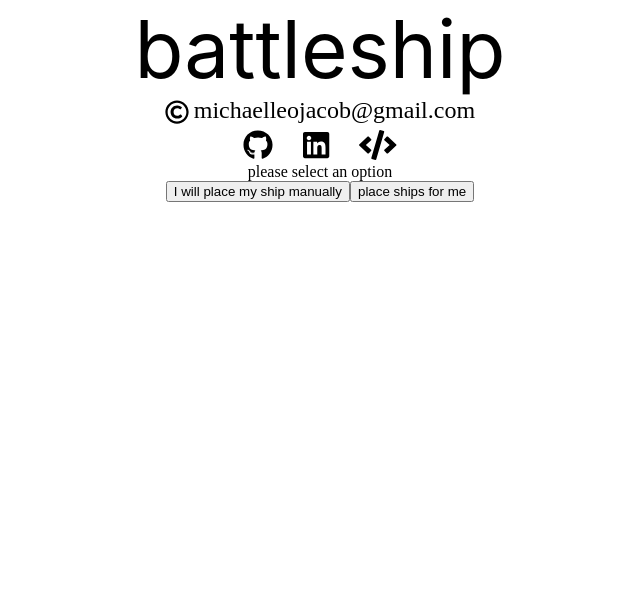
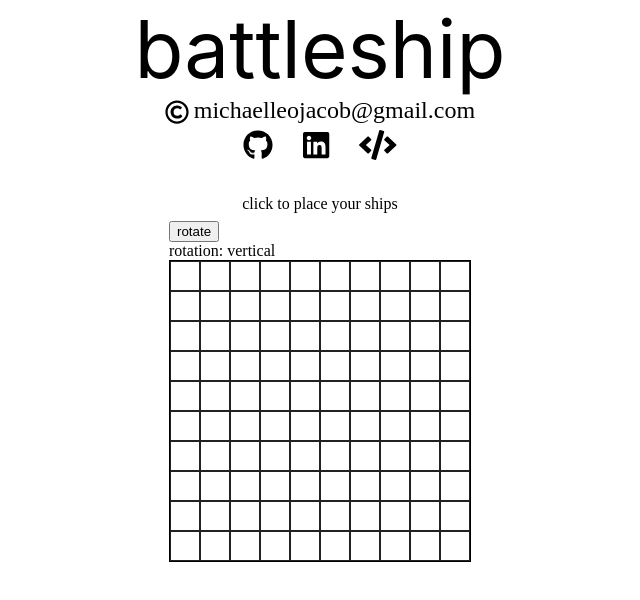
Before and after one commit to Michaelleojacob/bsBattleShipV1, a website built with webpack: page src/index.html in a window 1280 px wide. Both pictures are taken after a click on the button "I will place my ship manually". Shown: the whole page, without its empty margins (320-960 px from the left). Built offline with nearby package versions, Linux system fonts and the light colour scheme.

Commit message:
Undergoing a total overhaul, refactor and cleanup.
completely reworked the dom, how the page is loading certain things. I am moving around files, and adding more structure now that i have a better idea of what is going on.

went as far as to add a tooltip which is very easy to update. added the header and socials.

initial screen, logic and appearance are looking clean. I changed how i handle rendering the boards, the grids, and the game area in general. Getting a ton of use out of pubsub.

now I just need to clean up the working code I had from the modal attempt into this new non modal single page, re rendering gameArea type structure I have set up. I like this version a LOT better. it is so clean and straight forward so far, i love it.

```diff
--- a/src/cacheDom/cacheDom.js
+++ b/src/cacheDom/cacheDom.js
@@ -1,12 +1,14 @@
 function cacheDom() {
   const container = document.querySelector('#container');
+  const headerAndSocialsWrap = container.querySelector('#headerAndSocialsWrap');
+  const tooltipAndGameAreaWrap = container.querySelector('#tooltipAndGameAreaWrap');
 
   return {
     container,
-    header: container.querySelector('#header'),
-    socials: container.querySelector('#socials'),
-    tooltip: container.querySelector('#tooltip'),
-    gameArea: container.querySelector('#gameArea'),
+    header: headerAndSocialsWrap.querySelector('#header'),
+    socials: headerAndSocialsWrap.querySelector('#socials'),
+    tooltip: tooltipAndGameAreaWrap.querySelector('#tooltip'),
+    gameArea: tooltipAndGameAreaWrap.querySelector('#gameArea'),
   };
 }
 
--- /dev/null
+++ b/src/domComponents/renderPlayerGrid.js
@@ -0,0 +1,11 @@
+import dom from '../domCreator/domCreator';
+import removeAllChildNodes from '../removeAllChildren/removeAllChildren';
+
+export default function renderPlayerGrid(getboard, parent) {
+  removeAllChildNodes(parent);
+  const entries = Object.entries(getboard);
+  entries.forEach(([key, value]) => {
+    const element = dom({ classes: [key, `p${value}`, 'cell'] });
+    parent.appendChild(element);
+  });
+}
--- /dev/null
+++ b/src/domComponents/rotateComponent.js
@@ -0,0 +1,63 @@
+import dom from '../domCreator/domCreator';
+
+export default function makeRotateComponent() {
+  const rotateWrap = dom({ attributes: [{ id: 'rotateWrap' }] });
+  const rotate = dom({ tag: 'button', text: 'rotate', attributes: [{ id: 'rotateBtn' }] });
+  const textWrap = dom({ attributes: [{ id: 'textWrap' }] });
+  const staticText = dom({ tag: 'span', text: 'rotation: ' });
+  const dynamicText = dom({ tag: 'span', text: '' });
+  rotateWrap.appendChild(rotate);
+  rotateWrap.appendChild(textWrap);
+  textWrap.appendChild(staticText);
+  textWrap.appendChild(dynamicText);
+
+  let isVert = true;
+
+  const checkVert = () => isVert;
+
+  function getVert() {
+    const state = checkVert();
+    return state === true;
+  }
+
+  function updatetextBasedOnState() {
+    const state = checkVert();
+    switch (state) {
+      case true:
+        dynamicText.textContent = 'vertical';
+        break;
+      case false:
+        dynamicText.textContent = 'horizontal';
+        break;
+      default:
+        break;
+    }
+  }
+  updatetextBasedOnState();
+
+  function switchState() {
+    const state = checkVert();
+    switch (state) {
+      case true:
+        isVert = false;
+        updatetextBasedOnState();
+        break;
+      case false:
+        isVert = true;
+        updatetextBasedOnState();
+        break;
+      default:
+        break;
+    }
+  }
+
+  const addEventToRotateBtn = () => rotate.addEventListener('click', switchState);
+  addEventToRotateBtn();
+  const removeEventFromRotateBtn = () => rotate.removeEventListener('click', switchState);
+
+  return {
+    rotateWrap,
+    getVert,
+    removeEventFromRotateBtn,
+  };
+}
--- a/src/gameLoop/gameloop.js
+++ b/src/gameLoop/gameloop.js
@@ -2,6 +2,7 @@ import cached from '../cacheDom/cacheDom';
 import dom from '../domCreator/domCreator';
 import ps from '../pubsub/pubsub';
 import removeAllChildNodes from '../removeAllChildren/removeAllChildren';
+import manuallyPlaceShips from '../manuallyPlaceShips/manuallyPlaceShips';
 
 function startGameLoop() {
   const { gameArea } = cached;
@@ -17,16 +18,24 @@ function startGameLoop() {
     attributes: [{ id: 'random' }],
   });
 
+  // run manually place ships
   button1.addEventListener('click', () => {
-    console.log('btn1 was clicked');
+    manuallyPlaceShips();
   });
 
+  // run randomly place ships
   button2.addEventListener('click', () => {
     console.log('btn2 was clicked');
   });
 
+  function wipeGameArea() {
+    removeAllChildNodes(gameArea);
+    ps.publish('updateTooltip', { newText: '', color: '' });
+  }
+  ps.subscribe('wipeGameArea', wipeGameArea);
+
   function init() {
-    removeAllChildNodes(gameArea);
+    ps.publish('wipeGameArea');
     gameArea.appendChild(button1);
     gameArea.appendChild(button2);
     ps.publish('updateTooltip', { newText: 'please select an option', color: 'black' });
--- a/src/index.html
+++ b/src/index.html
@@ -8,10 +8,14 @@
   </head>
   <body>
     <div id="container">
-      <div id="header"></div>
-      <div id="socials"></div>
-      <div id="tooltip"></div>
-      <div id="gameArea"></div>
+      <div id="headerAndSocialsWrap">
+        <div id="header"></div>
+        <div id="socials"></div>
+      </div>
+      <div id="tooltipAndGameAreaWrap">
+        <div id="tooltip"></div>
+        <div id="gameArea"></div>
+      </div>
     </div>
   </body>
 </html>
--- /dev/null
+++ b/src/manuallyPlaceShips/manuallyPlaceShips.js
@@ -0,0 +1,29 @@
+import cached from '../cacheDom/cacheDom';
+import dom from '../domCreator/domCreator';
+import Player from '../player/player';
+import renderPlayerGrid from '../domComponents/renderPlayerGrid';
+import makeRotateComponent from '../domComponents/rotateComponent';
+import ps from '../pubsub/pubsub';
+
+function manuallyPlaceShips() {
+  ps.publish('wipeGameArea');
+
+  const { gameArea } = cached;
+
+  const rotate = makeRotateComponent();
+  gameArea.appendChild(rotate.rotateWrap);
+
+  const playerGridArea = dom({ attributes: [{ id: 'playerGridArea' }] });
+  gameArea.appendChild(playerGridArea);
+
+  const user = Player();
+  // const bot = Player();
+
+  const updatePlayerGrid = () => renderPlayerGrid(user.getboard, playerGridArea);
+  ps.subscribe('updatePlayerGrid', updatePlayerGrid);
+  ps.publish('updatePlayerGrid');
+
+  ps.publish('updateTooltip', { newText: 'click to place your ships', color: '' });
+}
+
+export default manuallyPlaceShips;
--- a/src/player/player.js
+++ b/src/player/player.js
@@ -1,8 +1,7 @@
 import gameboard from '../gameboardFac/gameboard';
 import Ship from '../shipFactory/shipFactory';
 
-export default function Player(playerName) {
-  const name = playerName;
+export default function Player() {
   const playerships = {
     carrier: Ship('carrier', 5),
     battleship: Ship('battleship', 4),
@@ -24,10 +23,6 @@ export default function Player(playerName) {
     get getShips() {
       return { ...playerships };
     },
-    get getName() {
-      const thisname = name;
-      return thisname;
-    },
     receiveAttack,
     randomlyPlaceAllShips,
     placeShip,
--- a/src/style.css
+++ b/src/style.css
@@ -6,3 +6,4 @@
 @import url('./startGameModal//startGameModal.css');
 @import url('./manualGameLoop//manualGameLoop.css');
 @import url('./header/headerstyle.css');
+@import url('./manuallyPlaceShips/manuallyPlaceShips.css');
--- a/src/styles/container.css
+++ b/src/styles/container.css
@@ -12,3 +12,18 @@ body {
   flex-direction: column;
   align-items: center;
 }
+
+#headerAndSocialsWrap {
+  display: flex;
+  flex-direction: column;
+  align-items: center;
+  width: 100%;
+  margin-bottom: 2em;
+}
+#tooltipAndGameAreaWrap {
+  display: flex;
+  flex-direction: column;
+  align-items: center;
+  width: 100%;
+  gap: 0.5em;
+}
--- a/src/styles/gameboards.css
+++ b/src/styles/gameboards.css
@@ -1,7 +1,7 @@
 #playerGridArea,
 #botGridArea,
 .grid {
-  display: none;
+  display: grid;
   width: 300px;
   height: 300px;
   grid-template-columns: repeat(10, 1fr);
```
Also changed, not shown: src/domComponents/gameAreaDom.js (added, +22 -0 lines), src/getArrayFromSize/getArrayFromSize.js (added, +52 -0 lines), dist/index.html, src/domComponents/renderBotGrid.js (added), src/manuallyPlaceShips/manuallyPlaceShips.css (added).
